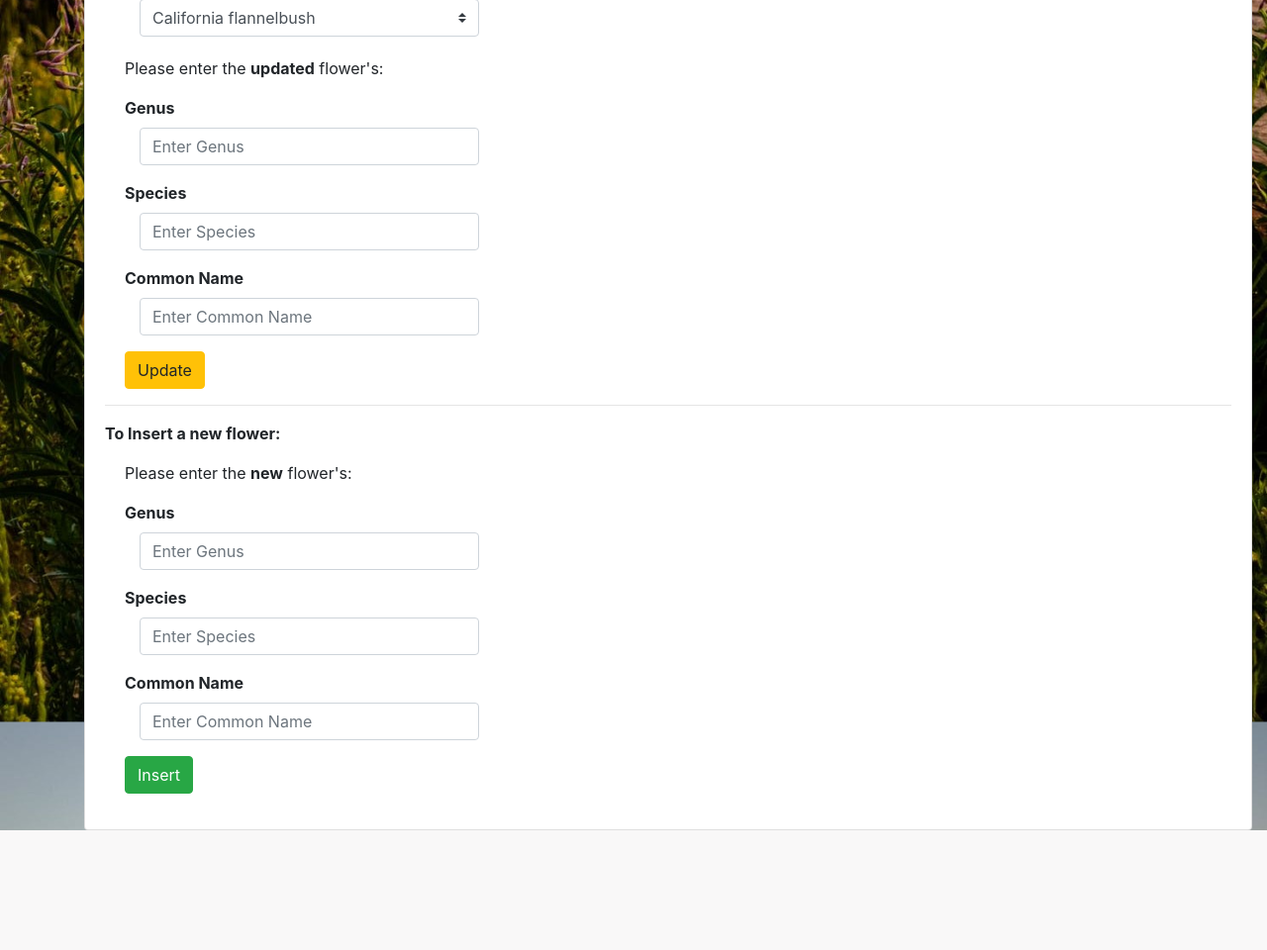
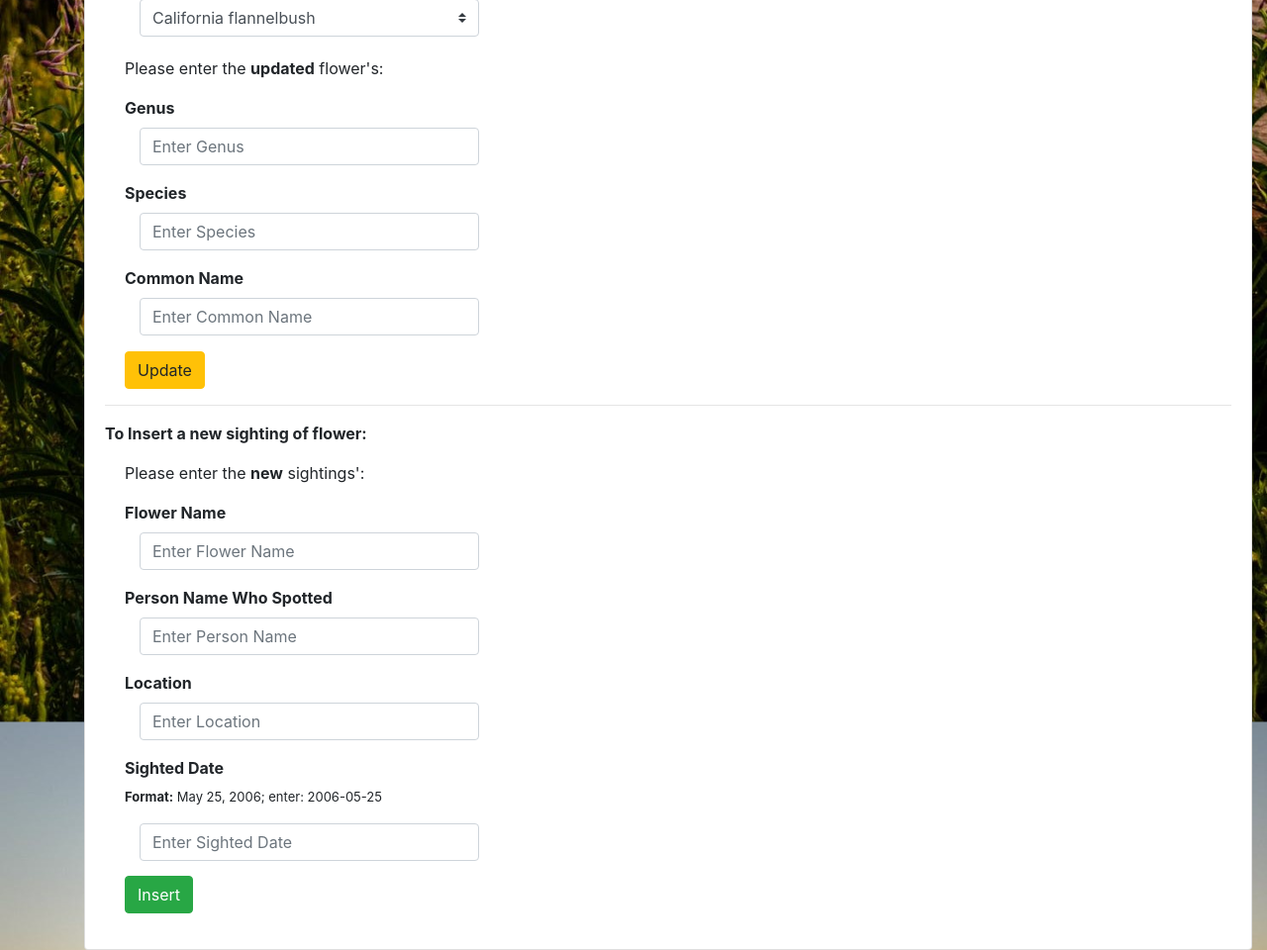
Before and after one commit to frongilloz/assign5_2, a Flask app: page /flowers in a window 1280 px wide. Shown: the part 456-1416 px from the top of the page at 99% size. Before the commit the page ends 1295 px from the top, so only its background shows below. Run offline with Flask 2, Linux system fonts and the light colour scheme; data comes from the database, SQL or seed files in the repository; both versions use the stored data as it was after the commit; some libraries are stand-ins or nearby versions.

Commit message:
commit 17; INSERTION method changed to add a new sighting NOT flower; added indices to sightings table

```diff
--- a/app.py
+++ b/app.py
@@ -155,36 +155,40 @@ def update_flower():
 
 
 # Need an app route for insertion specification (instructions)
-@app.route('/insert_flower', methods = ['POST'])
-def insert_flower():
-    # Request the receive input (POST) to new flower
-    in_genus = request.form['in_genus']
-    print("The new Flower's genus is '" + in_genus + "'")
+@app.route('/insert_sighting', methods = ['POST'])
+def insert_sighting():
+    # Request the receive input (POST) to new SIGHTING
+    in_fl_name = request.form['in_fl_name']
+    print("The new Sighting's Flower's name is '" + in_fl_name + "'")
 
-    in_species = request.form['in_species']
-    print("The new Flower's species is '" + in_species + "'")
+    in_person = request.form['in_person']
+    print("The new Sighting's Person name is '" + in_person + "'")
 
-    in_comname = request.form['in_comname']
-    print("The new Flower's comname is '" + in_comname + "'")
+    in_location = request.form['in_location']
+    print("The new Sighting's Location name is '" + in_location + "'")
+
+    in_sighted = request.form['in_sighted']
+    print("The new Sighting's Date is '" + in_sighted + "'")
 
     # Establish a connection with the database file
     conn = sqlite3.connect('flowers2019.db')
     # create a cursor to query the database within the app route
     cursorObj = conn.cursor()
     # Run the Modification on FLOWERS table to insert
-    cursorObj.execute("INSERT INTO FLOWERS VALUES (\"" + in_genus + "\" ,\"" + in_species + "\" ,\"" + in_comname + "\")")
+    cursorObj.execute("INSERT INTO SIGHTINGS VALUES (\"" + in_fl_name + "\" ,\"" + in_person + "\" ,\""
+                                                         + in_location + "\" ,\"" + in_sighted + "\")")
     # commit these changes
     conn.commit()
     # Run the query to get the insertion values
     cursorObj.execute(
-        "SELECT * FROM FLOWERS WHERE COMNAME = \"" + in_comname +"\"")
+        "SELECT * FROM SIGHTINGS WHERE name = \"" + in_fl_name +"\" AND sighted = \"" + in_sighted + "\"")
     # save the queried tuple to the "query_inserted"
     query_inserted = cursorObj.fetchall()
     # close the connection to the database
     conn.close()
 
     # render the next template to display the data
-    return render_template('insert_flower.html', query_inserted=query_inserted)
+    return render_template('insert_flower.html', query_inserted=query_inserted, sel_Flower=in_fl_name)
 
 
 # App route for the page of Flowers on the web app
--- a/templates/flowers.html
+++ b/templates/flowers.html
@@ -95,35 +95,45 @@
             <hr>
 
 
-            <p><b>To Insert a new flower: </b></p>
+            <p><b>To Insert a new sighting of flower: </b></p>
                 <div style="padding-left: 20px">
-                    <form action="/insert_flower" method="post">
+                    <form action="/insert_sighting" method="post">
                             <!--Insert: Requires 3 input text boxes-->
-                        <p>Please enter the <b>new</b> flower's: </p>
+                        <p>Please enter the <b>new</b> sightings': </p>
                         <div class="form-group">
-                         <label for="in_genus_input"><b>Genus</b></label>
+                         <label for="in_fl_name_input"><b>Flower Name</b></label>
                              <div class="col-4">
-                                <input type="text" name="in_genus" class="form-control" id="in_genus_input" placeholder="Enter Genus"></input>
+                                <input type="text" name="in_fl_name" class="form-control" id="in_fl_name_input" placeholder="Enter Flower Name"></input>
 
                              </div>
                         </div>
 
                         <div class="form-group">
-                         <label for="in_species_input"><b>Species</b></label>
+                         <label for="in_person_input"><b>Person Name Who Spotted</b></label>
                              <div class="col-4">
-                                <input type="text" name="in_species" class="form-control" id="in_species_input" placeholder="Enter Species"></input>
+                                <input type="text" name="in_person" class="form-control" id="in_person_input" placeholder="Enter Person Name"></input>
                              </div>
                         </div>
 
                         <div class="form-group">
-                            <label for="in_commname_input"><b>Common Name</b></label>
+                         <label for="in_location_input"><b>Location</b></label>
                              <div class="col-4">
-                                 <input type="text" name="in_comname" class="form-control" id="in_commname_input" placeholder="Enter Common Name"></input>
+                                <input type="text" name="in_location" class="form-control" id="in_location_input" placeholder="Enter Location"></input>
                              </div>
                         </div>
 
-                             <input type="submit" button type="button" class="btn btn-success" value="Insert">
+                        <div class="form-group">
+                            <label for="in_location_input"><b>Sighted Date</b></label>
+                            <p style="font-size: 13px"><b>Format:</b> May 25, 2006; enter: 2006-05-25</p>
+                             <div class="col-4">
+                                 <input type="text" name="in_sighted" class="form-control" id="in_location_input" placeholder="Enter Sighted Date"></input>
+                             </div>
+
+
+                            <div style="padding-top: 15px"></div>
+                             <input type="submit" button type="button" class="btn btn-success" value="Insert" >
                              </input>
+                             </div>
                     </form>
                 </div>
 
```
Also changed, not shown: templates/index.html (+4 -4 lines), templates/insert_flower.html (+17 -6 lines), flowers2019.db, templates/flowerpic.jpeg (deleted), templates/flowers2019.db.
